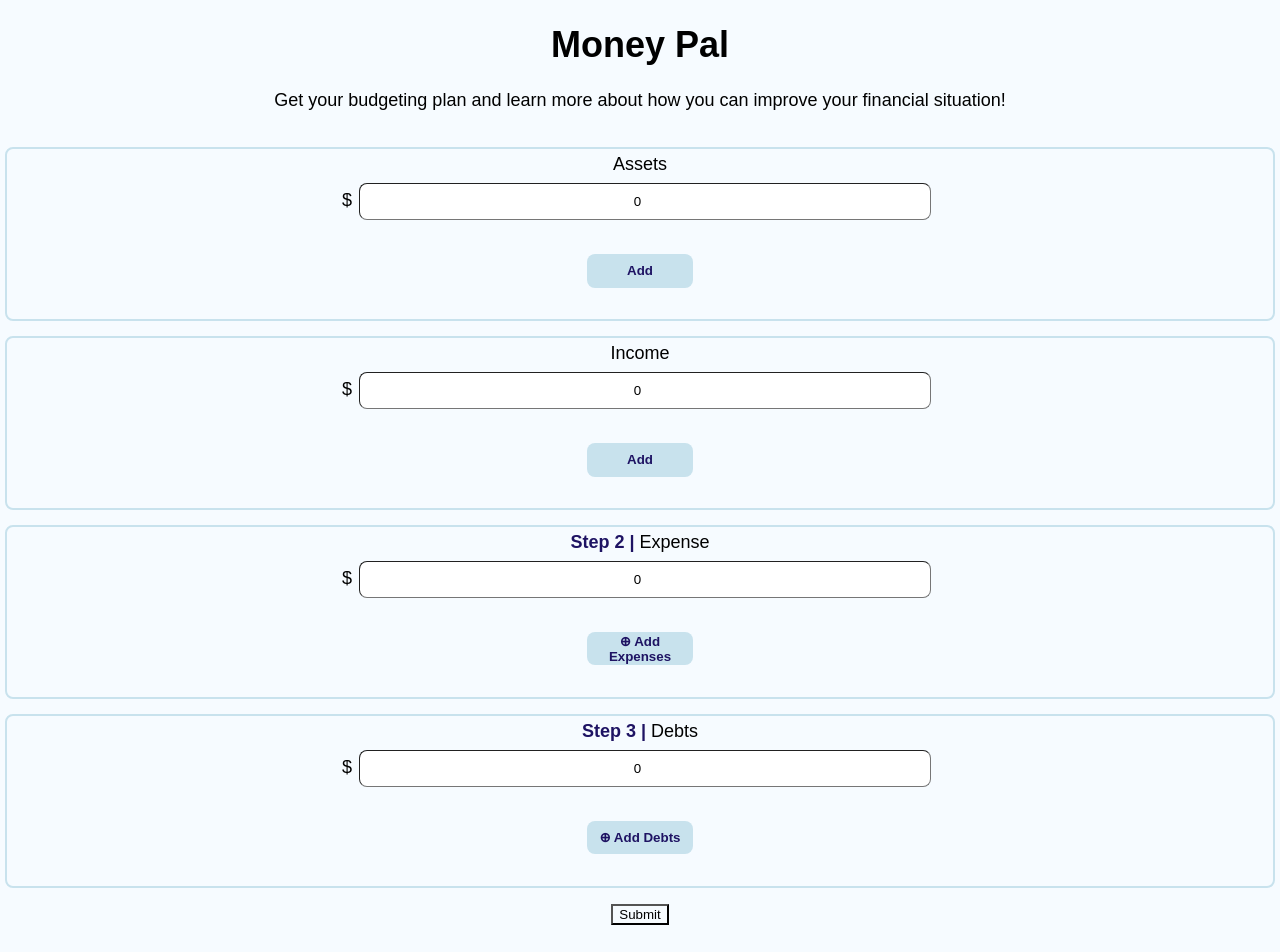
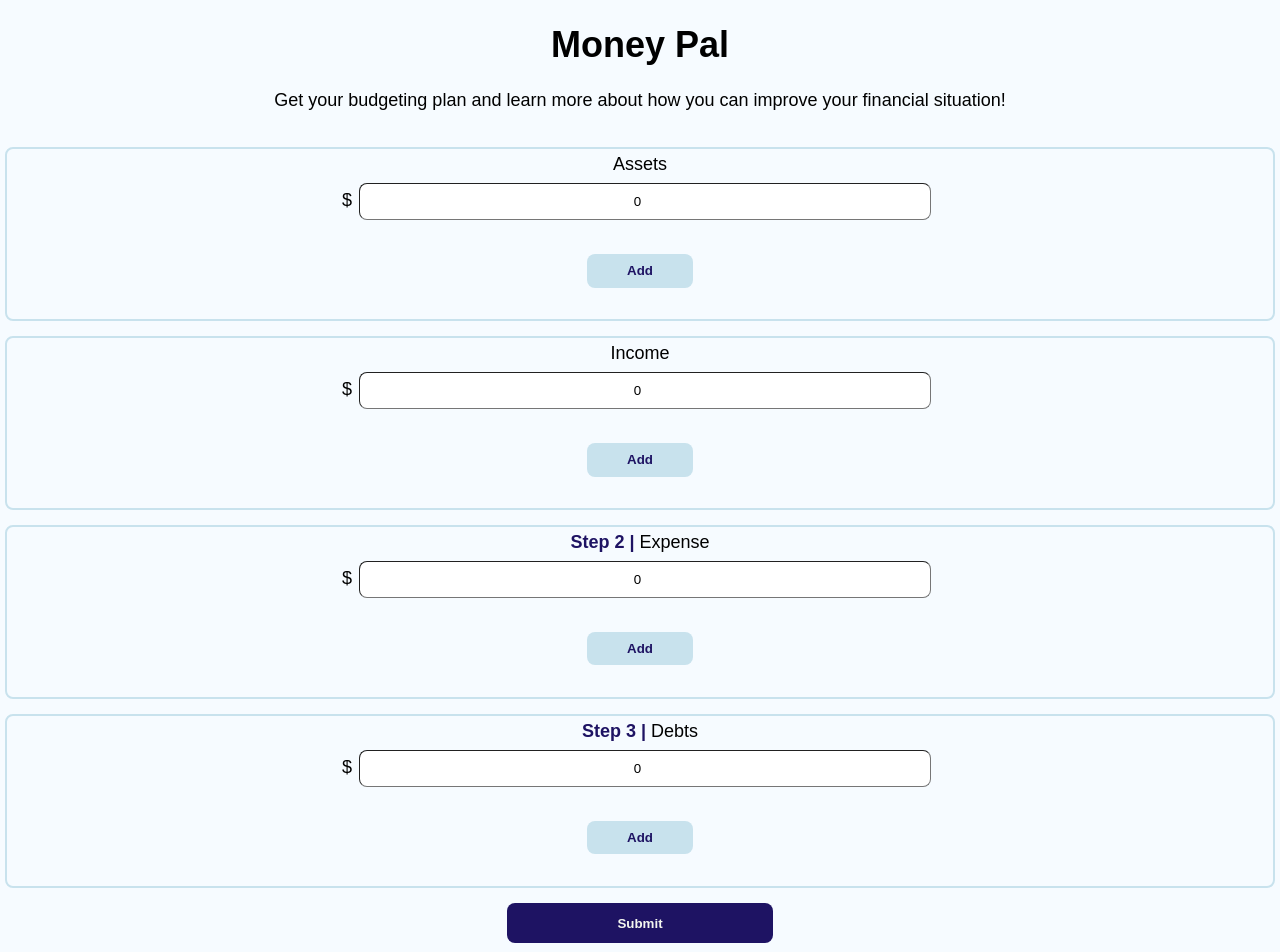
Before and after one commit to Aviakubo/frontend-fin-team-six, a React (Create React App) app: page / in a window 1280 px wide. Shown: the top 952 px of the page. Built offline with nearby package versions, Linux system fonts and the light colour scheme; a web font is replaced by a local one.

Commit message:
fixed verbiage and submit button

```diff
--- a/src/components/Debt.js
+++ b/src/components/Debt.js
@@ -43,7 +43,7 @@ function Debt() {
             </div>
           ))}
           <div className="button-section">
-              <button className="button add" type="button" onClick={() => addFormFields()}>⊕ Add Debts</button>
+              <button className="button add" type="button" onClick={() => addFormFields()}>Add</button>
           </div>
       </form>
     );
--- a/src/components/Expenses.js
+++ b/src/components/Expenses.js
@@ -44,7 +44,7 @@ function Expenses() {
             </div>
           ))}
           <div className="button-section">
-              <button className="button add" type="button" onClick={() => addFormFields()}>⊕ Add Expenses</button>
+              <button className="button add" type="button" onClick={() => addFormFields()}>Add</button>
           </div>
       </form>
 
--- a/src/components/Form.js
+++ b/src/components/Form.js
@@ -68,7 +68,7 @@ function Form() {
         <Income incValues={incValues} handleIncChange={handleIncChange} removeIncFields={removeIncFields} addIncFields={addIncFields}/>
         <Expenses />
         <Debt />
-        <button onClick={handleSubmit}>Submit</button>
+        <button className="submit"onClick={handleSubmit}>Submit</button>
         <Donut />
         </>
 
```
